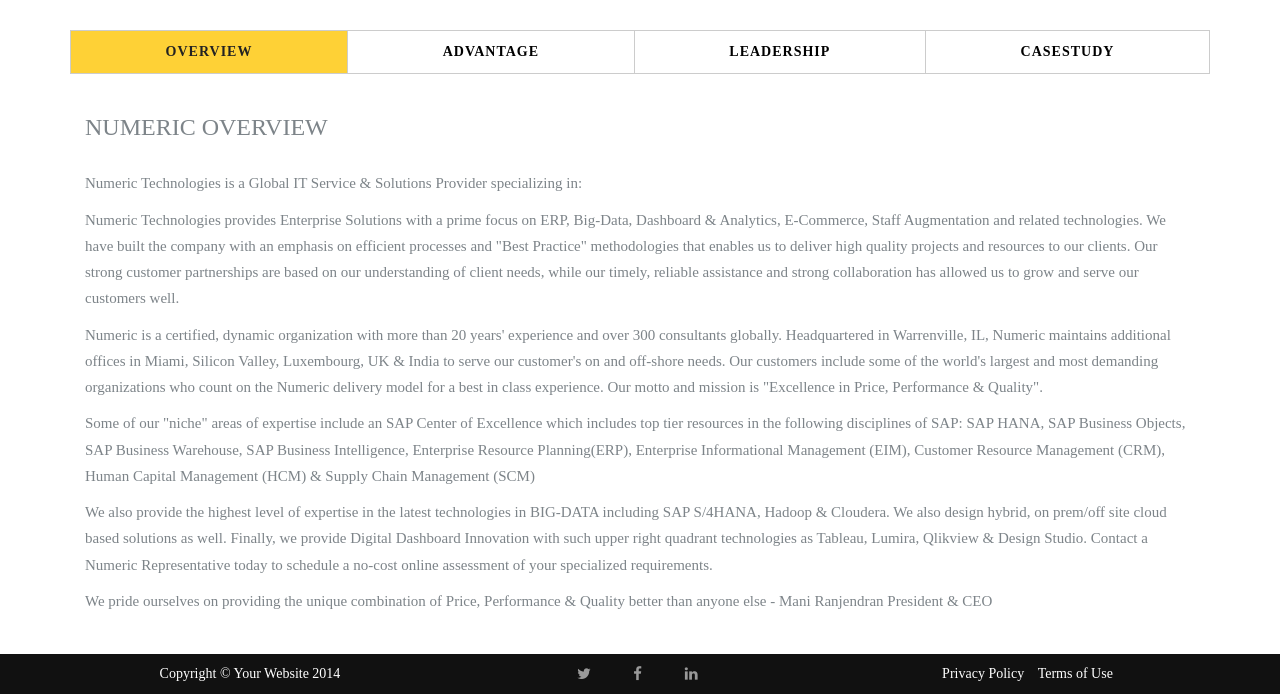
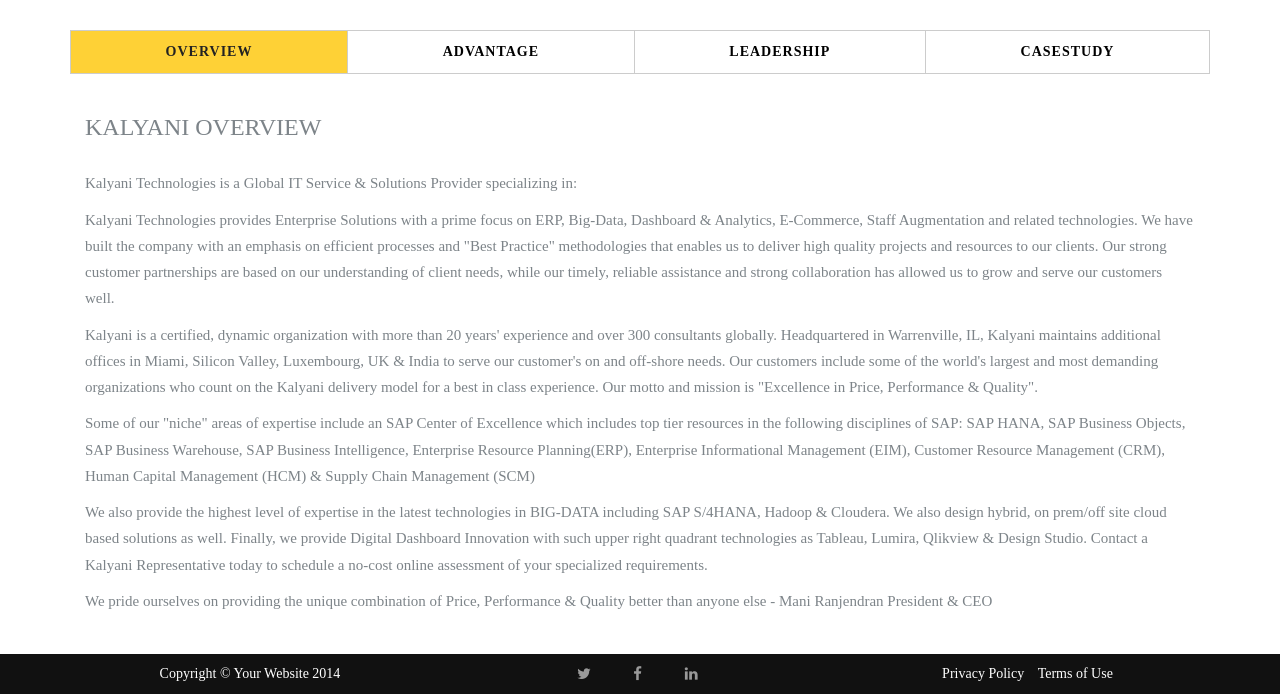
Before and after one commit to WebCodeKalyaniIT/SiteCode, a PHP site: page /about.html in a window 1280 px wide. Shown: the part 400-1094 px from the top of the page. Run offline with PHP 8.4, Linux system fonts and the light colour scheme; some libraries are stand-ins or nearby versions; some web fonts are replaced.

Commit message:
changed all the files to K word

```diff
--- a/Kalyani_IT/about.html
+++ b/Kalyani_IT/about.html
@@ -9,7 +9,7 @@
     <meta name="description" content="">
     <meta name="author" content="">
 
-    <title>Numeric</title>
+    <title>Kalyani</title>
 
     <!-- Bootstrap Core CSS -->
     <link href="css/bootstrap.css" rel="stylesheet">
@@ -46,7 +46,7 @@
                     <span class="icon-bar"></span>
                     <span class="icon-bar"></span>
                 </button>
-                <a class="navbar-brand page-scroll" href="index.html">Numeric</a>
+                <a class="navbar-brand page-scroll" href="index.html">Kalyani</a>
             </div>
 
             <!-- Collect the nav links, forms, and other content for toggling -->
@@ -101,53 +101,53 @@
             <div class="tab-content">
               <div id="home" class="tab-pane fade in active">
                 <div class="col-md-12"><br>
-                    <h3>Numeric Overview</h3> <br>
-                    <p>Numeric Technologies is a Global IT Service & Solutions Provider specializing in:</p>
-                    <p>Numeric Technologies provides Enterprise Solutions with a prime focus on ERP, Big-Data, Dashboard & Analytics, E-Commerce, Staff Augmentation and related technologies. We have built the company with an emphasis on efficient processes and "Best Practice" methodologies that enables us to deliver high quality projects and resources to our clients. Our strong customer partnerships are based on our understanding of client needs, while our timely, reliable assistance and strong collaboration has allowed us to grow and serve our customers well.</p>
-                    <p>Numeric is a certified, dynamic organization with more than 20 years' experience and over 300 consultants globally. Headquartered in Warrenville, IL, Numeric maintains additional offices in Miami, Silicon Valley, Luxembourg, UK & India to serve our customer's on and off-shore needs. Our customers include some of the world's largest and most demanding organizations who count on the Numeric delivery model for a best in class experience. Our motto and mission is "Excellence in Price, Performance & Quality".</p>
+                    <h3>Kalyani Overview</h3> <br>
+                    <p>Kalyani Technologies is a Global IT Service & Solutions Provider specializing in:</p>
+                    <p>Kalyani Technologies provides Enterprise Solutions with a prime focus on ERP, Big-Data, Dashboard & Analytics, E-Commerce, Staff Augmentation and related technologies. We have built the company with an emphasis on efficient processes and "Best Practice" methodologies that enables us to deliver high quality projects and resources to our clients. Our strong customer partnerships are based on our understanding of client needs, while our timely, reliable assistance and strong collaboration has allowed us to grow and serve our customers well.</p>
+                    <p>Kalyani is a certified, dynamic organization with more than 20 years' experience and over 300 consultants globally. Headquartered in Warrenville, IL, Kalyani maintains additional offices in Miami, Silicon Valley, Luxembourg, UK & India to serve our customer's on and off-shore needs. Our customers include some of the world's largest and most demanding organizations who count on the Kalyani delivery model for a best in class experience. Our motto and mission is "Excellence in Price, Performance & Quality".</p>
                     <p>Some of our "niche" areas of expertise include an SAP Center of Excellence which includes top tier resources in the following disciplines of SAP: SAP HANA, SAP Business Objects, SAP Business Warehouse, SAP Business Intelligence, Enterprise Resource Planning(ERP), Enterprise Informational Management (EIM), Customer Resource Management (CRM), Human Capital Management (HCM) & Supply Chain Management (SCM)</p>
-                    <p>We also provide the highest level of expertise in the latest technologies in BIG-DATA including SAP S/4HANA, Hadoop & Cloudera. We also design hybrid, on prem/off site cloud based solutions as well. Finally, we provide Digital Dashboard Innovation with such upper right quadrant technologies as Tableau, Lumira, Qlikview & Design Studio. Contact a Numeric Representative today to schedule a no-cost online assessment of your specialized requirements.</p>
+                    <p>We also provide the highest level of expertise in the latest technologies in BIG-DATA including SAP S/4HANA, Hadoop & Cloudera. We also design hybrid, on prem/off site cloud based solutions as well. Finally, we provide Digital Dashboard Innovation with such upper right quadrant technologies as Tableau, Lumira, Qlikview & Design Studio. Contact a Kalyani Representative today to schedule a no-cost online assessment of your specialized requirements.</p>
                     <p>We pride ourselves on providing the unique combination of Price, Performance & Quality better than anyone else - Mani Ranjendran President & CEO</p>
                 </div>
 
               </div>
               <div id="menu1" class="tab-pane fade">
                 <div class="col-md-12"><br>
-                    <h3>Numeric Advantage</h3> <br>
-                    <h4 class="service-heading">NUMERIC TECHNOLOGIES: EMPOWERING BUSINESS</h4>
-                    <p>Numeric is a global consulting company focused on niche areas of expertise in order to provide execution excellence and customer satisfaction through a unique blend of price, performance and quality. We invest in our clients to understand their requirements, allowing us to provide successful project implementation and/or resource placement to our customers' satisfaction.</p>
+                    <h3>Kalyani Advantage</h3> <br>
+                    <h4 class="service-heading">Kalyani TECHNOLOGIES: EMPOWERING BUSINESS</h4>
+                    <p>Kalyani is a global consulting company focused on niche areas of expertise in order to provide execution excellence and customer satisfaction through a unique blend of price, performance and quality. We invest in our clients to understand their requirements, allowing us to provide successful project implementation and/or resource placement to our customers' satisfaction.</p>
                     <h4 class="service-heading">OUR GLOBAL CAPABILITIES, EXPERIENCE & SCALABILITY</h4>
-                    <p>Numeric has over 300 consultants worldwide, including over 200 in US/Canada and 100 in off-shore centers. We provide specialized, "right fit" resources that are ready on day one. Our consultants are professional, courteous and highly experienced. The majority of our consultants have an average of 15+ years of business experience, and at least 12+ years of ERP consulting experience.</p>
+                    <p>Kalyani has over 300 consultants worldwide, including over 200 in US/Canada and 100 in off-shore centers. We provide specialized, "right fit" resources that are ready on day one. Our consultants are professional, courteous and highly experienced. The majority of our consultants have an average of 15+ years of business experience, and at least 12+ years of ERP consulting experience.</p>
                     <h4 class="service-heading">OUR CONSULTING STRATEGY - WE VALUE OUR PEOPLE</h4>
-                    <p>Numeric maintains a large pool of consulting resources that can be mobilized on demand. Numeric ensures shadow resourcing across key areas, mitigating the risk of unforeseen staff changes. Internally, we provide extensive training for our consultants and compensate them some of the best rates in the industry. As a result, we enjoy a near perfect retention record.</p>
+                    <p>Kalyani maintains a large pool of consulting resources that can be mobilized on demand. Kalyani ensures shadow resourcing across key areas, mitigating the risk of unforeseen staff changes. Internally, we provide extensive training for our consultants and compensate them some of the best rates in the industry. As a result, we enjoy a near perfect retention record.</p>
                     <h4 class="service-heading">PERFORMANCE AND QUALITY, AT COMPETITIVE PRICES</h4>
-                    <p>Numeric maximizes service offerings for our customers by adapting to our clients' budget and time constraints in order to deliver the best services and solutions in the most timely and cost effective manner possible. Our low overhead, and flexible engagement model allows us to keep our costs low, as we pass these savings on to our valued clients.</p>
+                    <p>Kalyani maximizes service offerings for our customers by adapting to our clients' budget and time constraints in order to deliver the best services and solutions in the most timely and cost effective manner possible. Our low overhead, and flexible engagement model allows us to keep our costs low, as we pass these savings on to our valued clients.</p>
                 </div>
               </div>
               <div id="menu2" class="tab-pane fade">
                 <div class="col-md-12"><br>
-                    <h3>Numeric Leadership</h3><br>
+                    <h3>Kalyani Leadership</h3><br>
                     <h4 class="service-heading">Mani Rajendran: President & CEO</h4>
-                    <p>Mani Rajendran founded Numeric Technologies in 1996 to help corporations handle the Y2K issues and also promote ERP based applications, particularly SAP. Today, Numeric Technologies primarily focuses on ERP, Big Data, App Dev, Dashboards and Systems Integration. Mani brings 30+ years of direct experience in technlogy solutions, and is responsible for the vision and direction of Numeric Technologies. His business acumen and strong affinity to build trusted relationships with his employees and clients has seen Numeric flourish over the past 15 years. Prior to Numeric, Mr. Rajendran was the Vice president for LaserTech, where he was responsible for the Business Operations and Delivery. Mani holds a Master's degree from Fort Hays State University</p>
+                    <p>Mani Rajendran founded Kalyani Technologies in 1996 to help corporations handle the Y2K issues and also promote ERP based applications, particularly SAP. Today, Kalyani Technologies primarily focuses on ERP, Big Data, App Dev, Dashboards and Systems Integration. Mani brings 30+ years of direct experience in technlogy solutions, and is responsible for the vision and direction of Kalyani Technologies. His business acumen and strong affinity to build trusted relationships with his employees and clients has seen Kalyani flourish over the past 15 years. Prior to Kalyani, Mr. Rajendran was the Vice president for LaserTech, where he was responsible for the Business Operations and Delivery. Mani holds a Master's degree from Fort Hays State University</p>
                     <h4 class="service-heading">Surya Kotha: Executive Vice President</h4>
-                    <p>With 15 years of enriched experience in the ERP ecosystem, Surya Kotha heads Client Engagement at Numeric Technologies. Surya brings exceptional experience in defining our great value proposition and delivering ERP solutions for quick ROI. Surya has built various SAP custom component products and is a part of many SAP innovation product ideas with various senior executives in the SAP Organization. He is consistently creating ideas in building Rapid Deployment Solutions (RDS) and go-to-market strategies for SAP products. Surya is also actively involved in charitable organizations that improve education and self-empowerment. Surya holds SAP Certifications in multiple technical areas such as ABAP, XI/PI, BI, SAP Connectors, Workflow, Upgrade, ASAP and functional areas like SD, PM, FI, MM, PLM, CRM.</p>
+                    <p>With 15 years of enriched experience in the ERP ecosystem, Surya Kotha heads Client Engagement at Kalyani Technologies. Surya brings exceptional experience in defining our great value proposition and delivering ERP solutions for quick ROI. Surya has built various SAP custom component products and is a part of many SAP innovation product ideas with various senior executives in the SAP Organization. He is consistently creating ideas in building Rapid Deployment Solutions (RDS) and go-to-market strategies for SAP products. Surya is also actively involved in charitable organizations that improve education and self-empowerment. Surya holds SAP Certifications in multiple technical areas such as ABAP, XI/PI, BI, SAP Connectors, Workflow, Upgrade, ASAP and functional areas like SD, PM, FI, MM, PLM, CRM.</p>
                     <h4 class="service-heading">Sagar Pawar: Executive Director - Offshore Delivery</h4>
-                    <p>Sagar, has over 16 years of Consulting, Management and SAP experience in the FMCG, Manufacturing, Retail and IT industries. Prior to joining the Numeric Leadership Team as a Director (Offshore Delivery), Sagar has held the position of Senior Project Manager at Apple. He has successfully implemented multiple end-to end processes in global supply chain and Service Management (Customer Service) worldwide. He has effectively delivered and executed business critical solutions for multi-million dollar projects in US, Brazil, China, Mexico, Australia, New Zealand, UK, Germany, Singapore, Canada and Japan. Sagar has been recognized as a highly strategic, innovative and business oriented Leader with Functional and Technical Expertise. He holds SAP certification in Sales distribution and Material management module</p>
-                    <h4 class="service-heading">Allen Gray: Advisor to Numeric Technologies</h4>
-                    <p>Mr. Gray is the President/CEO of the ASG Group The ASG Group is the holding company for several organizations for which Mr. Gray is either a majority or minority shareholder. These organizations provide consulting services across a diverse range of industries. Prior to his current role, Mr. Gray served a Director of Supplier Diversity and Manager of Purchasing Systems and Operation Specialist for Navistar International. Prior to that, Mr. Gray was the Purchasing Manager for Navistar International and also performed in the role of Director of Operations for Assembly & Machining. Mr. Gray brings extensive knowledge in the manufacturing and supplier diversity areas to Numeric as a member of our Advisory Council.</p>
+                    <p>Sagar, has over 16 years of Consulting, Management and SAP experience in the FMCG, Manufacturing, Retail and IT industries. Prior to joining the Kalyani Leadership Team as a Director (Offshore Delivery), Sagar has held the position of Senior Project Manager at Apple. He has successfully implemented multiple end-to end processes in global supply chain and Service Management (Customer Service) worldwide. He has effectively delivered and executed business critical solutions for multi-million dollar projects in US, Brazil, China, Mexico, Australia, New Zealand, UK, Germany, Singapore, Canada and Japan. Sagar has been recognized as a highly strategic, innovative and business oriented Leader with Functional and Technical Expertise. He holds SAP certification in Sales distribution and Material management module</p>
+                    <h4 class="service-heading">Allen Gray: Advisor to Kalyani Technologies</h4>
+                    <p>Mr. Gray is the President/CEO of the ASG Group The ASG Group is the holding company for several organizations for which Mr. Gray is either a majority or minority shareholder. These organizations provide consulting services across a diverse range of industries. Prior to his current role, Mr. Gray served a Director of Supplier Diversity and Manager of Purchasing Systems and Operation Specialist for Navistar International. Prior to that, Mr. Gray was the Purchasing Manager for Navistar International and also performed in the role of Director of Operations for Assembly & Machining. Mr. Gray brings extensive knowledge in the manufacturing and supplier diversity areas to Kalyani as a member of our Advisory Council.</p>
                 </div>
               </div>
               <div id="menu3" class="tab-pane fade">
                 <div class="col-md-12"><br>
-                    <h3>Numeric Advantage</h3><br>
-                    <h4 class="service-heading">NUMERIC TECHNOLOGIES: EMPOWERING BUSINESS</h4>
-                    <p>Numeric is a global consulting company focused on niche areas of expertise in order to provide execution excellence and customer satisfaction through a unique blend of price, performance and quality. We invest in our clients to understand their requirements, allowing us to provide successful project implementation and/or resource placement to our customers' satisfaction.</p>
+                    <h3>Kalyani Advantage</h3><br>
+                    <h4 class="service-heading">Kalyani TECHNOLOGIES: EMPOWERING BUSINESS</h4>
+                    <p>Kalyani is a global consulting company focused on niche areas of expertise in order to provide execution excellence and customer satisfaction through a unique blend of price, performance and quality. We invest in our clients to understand their requirements, allowing us to provide successful project implementation and/or resource placement to our customers' satisfaction.</p>
                     <h4 class="service-heading">OUR GLOBAL CAPABILITIES, EXPERIENCE & SCALABILITY</h4>
-                    <p>Numeric has over 300 consultants worldwide, including over 200 in US/Canada and 100 in off-shore centers. We provide specialized, "right fit" resources that are ready on day one. Our consultants are professional, courteous and highly experienced. The majority of our consultants have an average of 15+ years of business experience, and at least 12+ years of ERP consulting experience.</p>
+                    <p>Kalyani has over 300 consultants worldwide, including over 200 in US/Canada and 100 in off-shore centers. We provide specialized, "right fit" resources that are ready on day one. Our consultants are professional, courteous and highly experienced. The majority of our consultants have an average of 15+ years of business experience, and at least 12+ years of ERP consulting experience.</p>
                     <h4 class="service-heading">OUR CONSULTING STRATEGY - WE VALUE OUR PEOPLE</h4>
-                    <p>Numeric maintains a large pool of consulting resources that can be mobilized on demand. Numeric ensures shadow resourcing across key areas, mitigating the risk of unforeseen staff changes. Internally, we provide extensive training for our consultants and compensate them some of the best rates in the industry. As a result, we enjoy a near perfect retention record.</p>
+                    <p>Kalyani maintains a large pool of consulting resources that can be mobilized on demand. Kalyani ensures shadow resourcing across key areas, mitigating the risk of unforeseen staff changes. Internally, we provide extensive training for our consultants and compensate them some of the best rates in the industry. As a result, we enjoy a near perfect retention record.</p>
                     <h4 class="service-heading">PERFORMANCE AND QUALITY, AT COMPETITIVE PRICES</h4>
-                    <p>Numeric maximizes service offerings for our customers by adapting to our clients' budget and time constraints in order to deliver the best services and solutions in the most timely and cost effective manner possible. Our low overhead, and flexible engagement model allows us to keep our costs low, as we pass these savings on to our valued clients.</p>
+                    <p>Kalyani maximizes service offerings for our customers by adapting to our clients' budget and time constraints in order to deliver the best services and solutions in the most timely and cost effective manner possible. Our low overhead, and flexible engagement model allows us to keep our costs low, as we pass these savings on to our valued clients.</p>
                 </div>
               </div>
             </div>
--- a/Kalyani_IT/careers.html
+++ b/Kalyani_IT/careers.html
@@ -9,7 +9,7 @@
     <meta name="description" content="">
     <meta name="author" content="">
 
-    <title>Numeric</title>
+    <title>Kalyani</title>
 
     <!-- Bootstrap Core CSS -->
     <link href="css/bootstrap.css" rel="stylesheet">
@@ -71,8 +71,8 @@
 				<div class="">
 					<div class="modal-content">
 						<span class="close">&times;</span>
-						<h3>Numeric Technologies Inc has openings for the positions</h3>
-						 <h5>Numeric Technologies Inc has openings for the positions</h5>
+						<h3>Kalyani Technologies Inc has openings for the positions</h3>
+						 <h5>Kalyani Technologies Inc has openings for the positions</h5>
 						 <p>Senior Software Engineer/Linux (NUM1631)with Bachelor's degree in ComputerScience, Engineering(any),Technology, Any Analytical Science or related and5 yrs of exp. to design, develop, implement ,troubleshoot application andsystem level software in a variety of programming languages. Deploy andmanage VMware ESX Server Farms. Create Windows, OEL Linux OStemplates and images with necessary pre-requisite packages and manage Linux servers.</p>
 						 <p>Design, document programs and system implementation for all Informaticaprograms. Interacting with all application owners to understand the risk,dependencies in migrate the application from shared infrastructure todedicate.</p>
 						 <p>Software Engineer (NUM1632)with Master's degree in Computer Science,Engineering(any),Technology, Any Analytical Science or related to providethe top management and end users, a fully functional data warehouse for eachof the business segments separately and as per the user requirements.Develop the reporting system using Hyperion Planning, Essbase and Analyzer.Design, develop, implement, troubleshoot application and system levelsoftware using programming languages including Java, Visual Basic, Essbaseand analyze user needs and develop software solutions with aim of optimizingoperational efficiency.</p>
--- a/Kalyani_IT/contact.html
+++ b/Kalyani_IT/contact.html
@@ -9,7 +9,7 @@
     <meta name="description" content="">
     <meta name="author" content="">
 
-    <title>Numeric</title>
+    <title>Kalyani</title>
 
     <!-- Bootstrap Core CSS -->
     <link href="css/bootstrap.css" rel="stylesheet">
@@ -66,7 +66,7 @@ window.onload = loadScript;
                     <span class="icon-bar"></span>
                     <span class="icon-bar"></span>
                 </button>
-                <a class="navbar-brand page-scroll" href="index.html">Numeric</a>
+                <a class="navbar-brand page-scroll" href="index.html">Kalyani</a>
             </div>
 
             <!-- Collect the nav links, forms, and other content for toggling -->
--- a/Kalyani_IT/mii.php
+++ b/Kalyani_IT/mii.php
@@ -9,7 +9,7 @@
     <meta name="description" content="">
     <meta name="author" content="">
 
-    <title>Numeric | MII</title>
+    <title>Kalyani | MII</title>
 
     <!-- Bootstrap Core CSS -->
     <link href="css/bootstrap.min.css" rel="stylesheet">
--- a/Kalyani_IT/netweaver.php
+++ b/Kalyani_IT/netweaver.php
@@ -9,7 +9,7 @@
     <meta name="description" content="">
     <meta name="author" content="">
 
-    <title>Numeric | NetWeaver</title>
+    <title>Kalyani | NetWeaver</title>
 
     <!-- Bootstrap Core CSS -->
     <link href="css/bootstrap.min.css" rel="stylesheet">
```
Also changed, not shown: Kalyani_IT/index1.php (+5 -5 lines), Kalyani_IT/industry.html (+25 -25 lines), Kalyani_IT/leadership.php (+7 -7 lines), Kalyani_IT/manufacturing.php (+6 -6 lines), Kalyani_IT/oracle.php (+5 -5 lines), Kalyani_IT/overview.php (+6 -6 lines).
